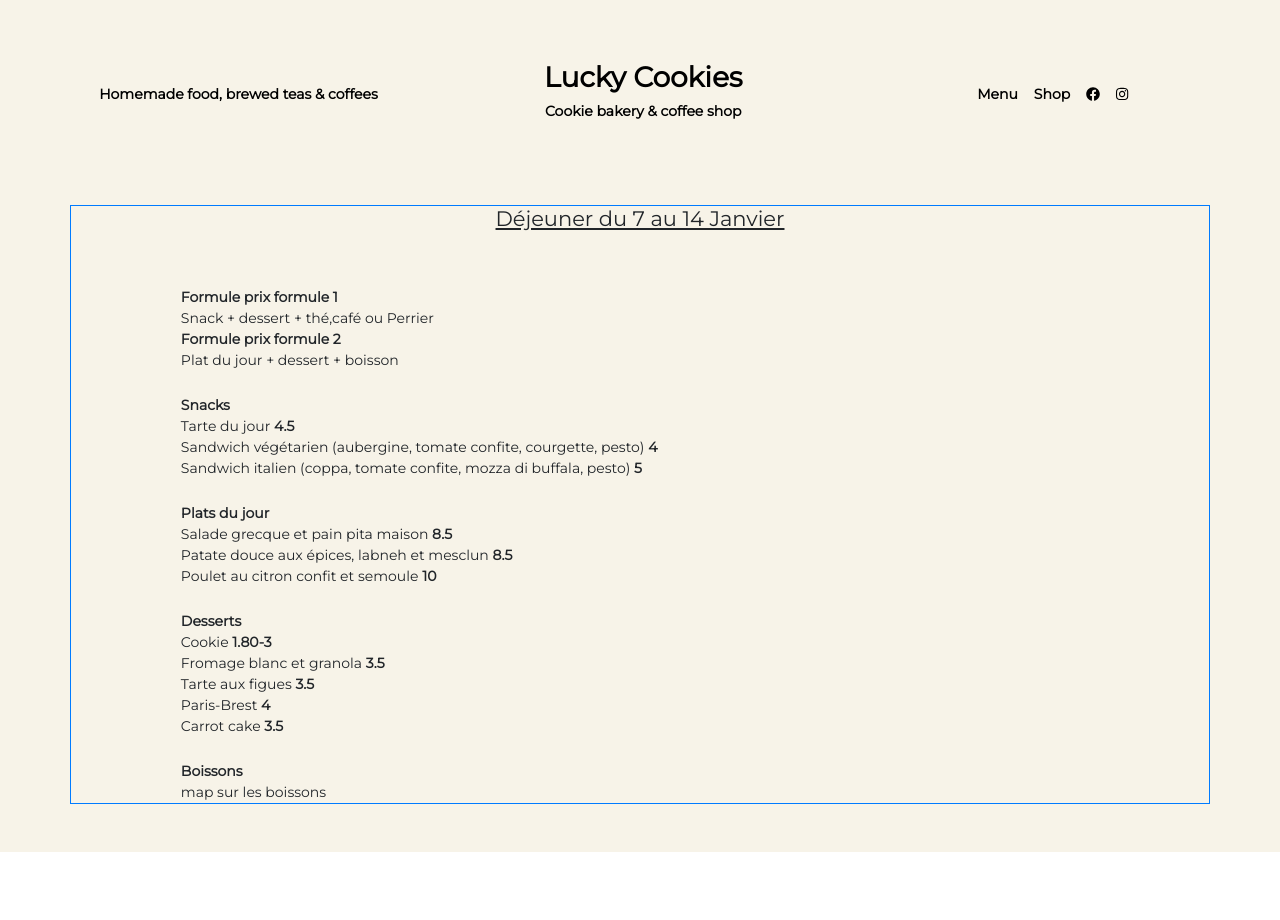
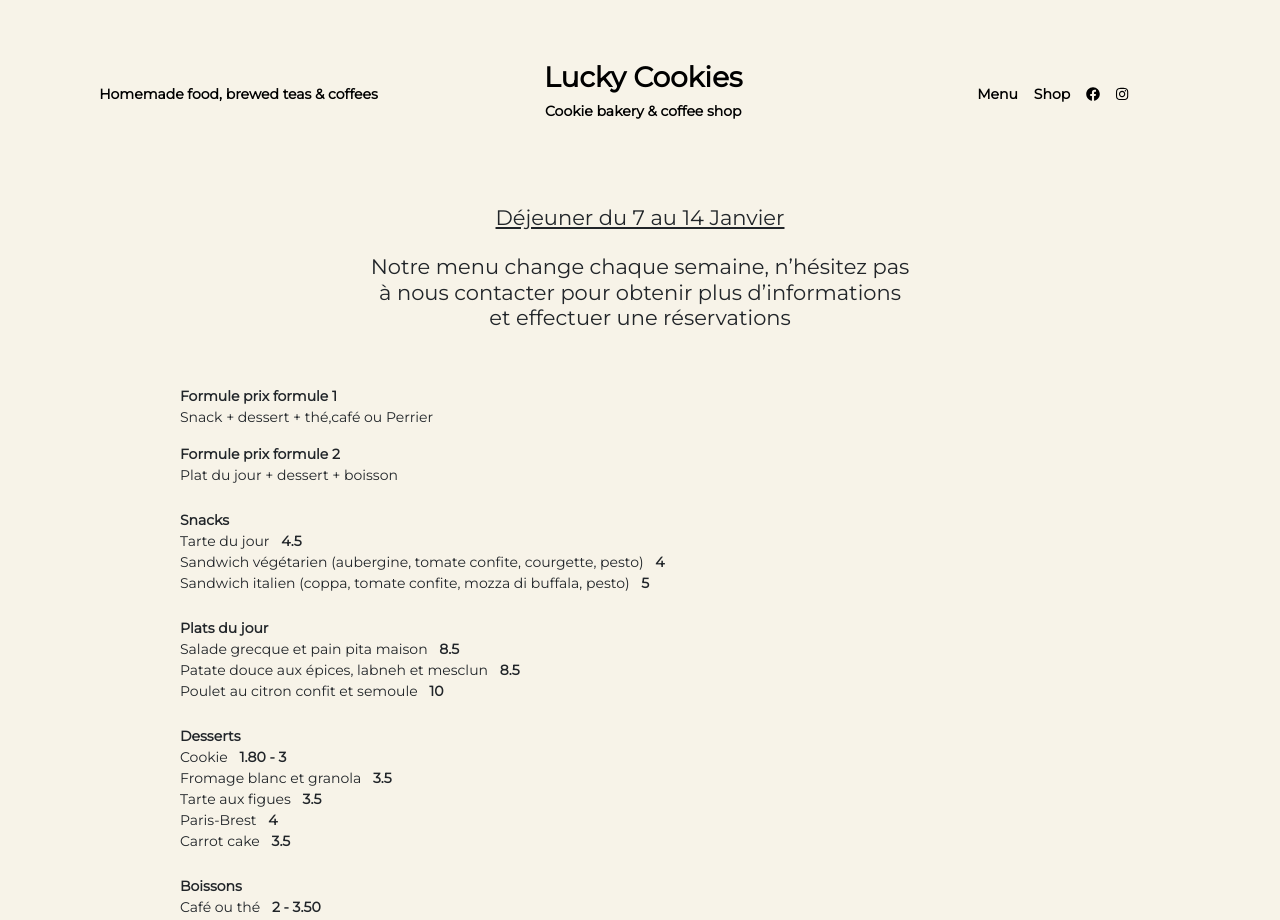
Before and after one commit to nicholas570/lucky-cookies, a React (Create React App) app: page /menu in a window 1280 px wide. Shown: the top 920 px of the page. Built offline with nearby package versions, Linux system fonts and the light colour scheme; the HTML template or start-up script is replaced by a standard one.

Commit message:
finishing the menu

```diff
--- a/public/data.json
+++ b/public/data.json
@@ -100,6 +100,7 @@
     ]
   },
   "menu": {
+    "text": "Notre menu change chaque semaine, n’hésitez pas à nous contacter pour obtenir plus d’informations et effectuer une réservations",
     "from": "7",
     "to": "14",
     "month": "Janvier",
@@ -126,11 +127,18 @@
       { "id": 2, "name": "Poulet au citron confit et semoule", "price": 10 }
     ],
     "desserts": [
-      { "id": 1, "name": "Cookie", "price": "1.80-3" },
+      { "id": 1, "name": "Cookie", "price": "1.80 - 3" },
       { "id": 2, "name": "Fromage blanc et granola", "price": 3.5 },
       { "id": 3, "name": "Tarte aux figues", "price": 3.5 },
       { "id": 4, "name": "Paris-Brest", "price": 4 },
       { "id": 5, "name": "Carrot cake", "price": 3.5 }
+    ],
+    "drinks": [
+      { "id": 1, "name": "Café ou thé", "price": "2 - 3.50" },
+      { "id": 2, "name": "Jus de fruits des Coteaux Nantais", "price": 3 },
+      { "id": 3, "name": "Cidre", "price": 3 },
+      { "id": 4, "name": "Bières artisanales", "price": 4 },
+      { "id": 5, "name": "Perrier", "price": 2 }
     ]
   },
   "goods": [
--- a/src/App.jsx
+++ b/src/App.jsx
@@ -22,6 +22,7 @@
   const [snacks, setSnacks] = useState([]);
   const [mainCourses, setMainCourses] = useState([]);
   const [desserts, setDesserts] = useState([]);
+  const [drinks, setDrinks] = useState([]);
 
   const fetchData = async () => {
     await axios
@@ -42,6 +43,7 @@
         setSnacks(res.data.menu.snacks);
         setMainCourses(res.data.menu.mainCourses);
         setDesserts(res.data.menu.desserts);
+        setDrinks(res.data.menu.drinks);
       })
       .catch((err) => alert(err.message));
   };
@@ -68,6 +70,7 @@
         snacks={snacks}
         mainCourses={mainCourses}
         desserts={desserts}
+        drinks={drinks}
       />
     </div>
   );
--- a/src/Routerz.jsx
+++ b/src/Routerz.jsx
@@ -23,6 +23,7 @@
     snacks,
     mainCourses,
     desserts,
+    drinks,
   } = props;
 
   return (
@@ -51,6 +52,7 @@
             snacks={snacks}
             mainCourses={mainCourses}
             desserts={desserts}
+            drinks={drinks}
           />
         </Route>
         <Route path="/shop">
@@ -77,6 +79,7 @@
   snacks: PropTypes.shape.isRequired,
   mainCourses: PropTypes.shape.isRequired,
   desserts: PropTypes.shape.isRequired,
+  drinks: PropTypes.shape.isRequired,
 };
 
 export default Routerz;
--- a/src/components/menu/Contents.jsx
+++ b/src/components/menu/Contents.jsx
@@ -4,22 +4,31 @@
 import { Container, Row, Col } from 'react-bootstrap';
 
 function Contents(props) {
-  const { menu, snacks, mainCourses, desserts } = props;
+  const { menu, snacks, mainCourses, desserts, drinks } = props;
   return (
-    <Container className="text-left border border-primary ">
-      <Row className="mb-5">
+    <Container className="text-left">
+      <Row className="mb-3">
         <Col>
           <h4 className="text-center">
             <u>{`Déjeuner du ${menu.from} au ${menu.to} ${menu.month}`}</u>
           </h4>
         </Col>
       </Row>
+      <Row className="mb-5">
+        <Col className="col-md-6 offset-md-3">
+          <h4 className="text-center">{menu.text}</h4>
+        </Col>
+      </Row>
       <Row>
         <Col className="col-md-6 offset-md-1">
-          <p className="font-weight-bold">Formule prix formule 1</p>
-          <p>Snack + dessert + thé,café ou Perrier</p>
-          <p className="font-weight-bold">Formule prix formule 2</p>
-          <p>Plat du jour + dessert + boisson</p>
+          <div className="mb-3">
+            <p className="font-weight-bold">Formule prix formule 1</p>
+            <p>Snack + dessert + thé,café ou Perrier</p>
+          </div>
+          <div>
+            <p className="font-weight-bold">Formule prix formule 2</p>
+            <p>Plat du jour + dessert + boisson</p>
+          </div>
         </Col>
       </Row>
       <Row className="mt-4">
@@ -30,7 +39,7 @@
               <p key={snack.id}>
                 {snack.name}
                 {'  '}
-                <strong>{snack.price}</strong>
+                <strong className="ml-2">{snack.price}</strong>
               </p>
             );
           })}
@@ -44,7 +53,7 @@
               <p key={main.id}>
                 {main.name}
                 {'  '}
-                <strong>{main.price}</strong>
+                <strong className="ml-2">{main.price}</strong>
               </p>
             );
           })}
@@ -58,7 +67,7 @@
               <p key={dessert.id}>
                 {dessert.name}
                 {'  '}
-                <strong>{dessert.price}</strong>
+                <strong className="ml-2">{dessert.price}</strong>
               </p>
             );
           })}
@@ -67,7 +76,15 @@
       <Row className="mt-4">
         <Col className="col-md-6 offset-md-1">
           <p className="font-weight-bold">Boissons</p>
-          <p>map sur les boissons</p>
+          {drinks.map((drink) => {
+            return (
+              <p key={drink.id}>
+                {drink.name}
+                {'  '}
+                <strong className="ml-2">{drink.price}</strong>
+              </p>
+            );
+          })}
         </Col>
       </Row>
     </Container>
@@ -79,6 +96,7 @@
   snacks: PropTypes.shape.isRequired,
   mainCourses: PropTypes.shape.isRequired,
   desserts: PropTypes.shape.isRequired,
+  drinks: PropTypes.shape.isRequired,
 };
 
 export default Contents;
--- a/src/containers/menu/Lunch.jsx
+++ b/src/containers/menu/Lunch.jsx
@@ -6,7 +6,7 @@
 import Contents from '../../components/menu/Contents';
 
 function Lunch(props) {
-  const { menu, snacks, mainCourses, desserts } = props;
+  const { menu, snacks, mainCourses, desserts, drinks } = props;
 
   return (
     <Container fluid className="p-5">
@@ -17,6 +17,7 @@
             snacks={snacks}
             mainCourses={mainCourses}
             desserts={desserts}
+            drinks={drinks}
           />
         </Col>
       </Row>
@@ -29,6 +30,7 @@
   snacks: PropTypes.shape.isRequired,
   mainCourses: PropTypes.shape.isRequired,
   desserts: PropTypes.shape.isRequired,
+  drinks: PropTypes.shape.isRequired,
 };
 
 export default Lunch;
--- a/src/views/Menu.jsx
+++ b/src/views/Menu.jsx
@@ -6,7 +6,7 @@
 import Lunch from '../containers/menu/Lunch';
 
 function Menu(props) {
-  const { main, address, menu, snacks, mainCourses, desserts } = props;
+  const { main, address, menu, snacks, mainCourses, desserts, drinks } = props;
   return (
     <div>
       <Navbar main={main} />
@@ -15,6 +15,7 @@
         snacks={snacks}
         mainCourses={mainCourses}
         desserts={desserts}
+        drinks={drinks}
       />
       <Footer main={main} address={address} />
     </div>
@@ -28,6 +29,7 @@
   snacks: PropTypes.shape.isRequired,
   mainCourses: PropTypes.shape.isRequired,
   desserts: PropTypes.shape.isRequired,
+  drinks: PropTypes.shape.isRequired,
 };
 
 export default Menu;
```
